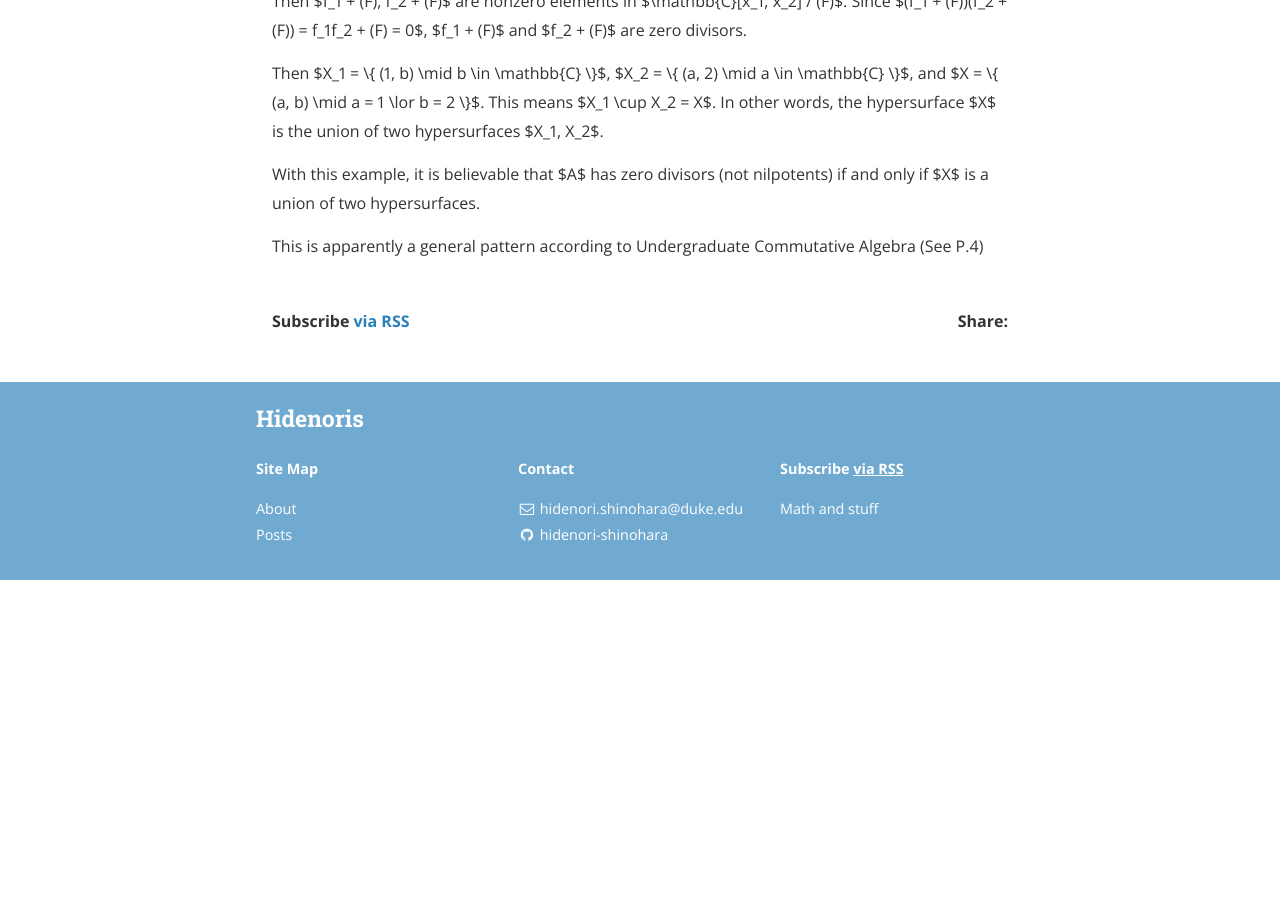
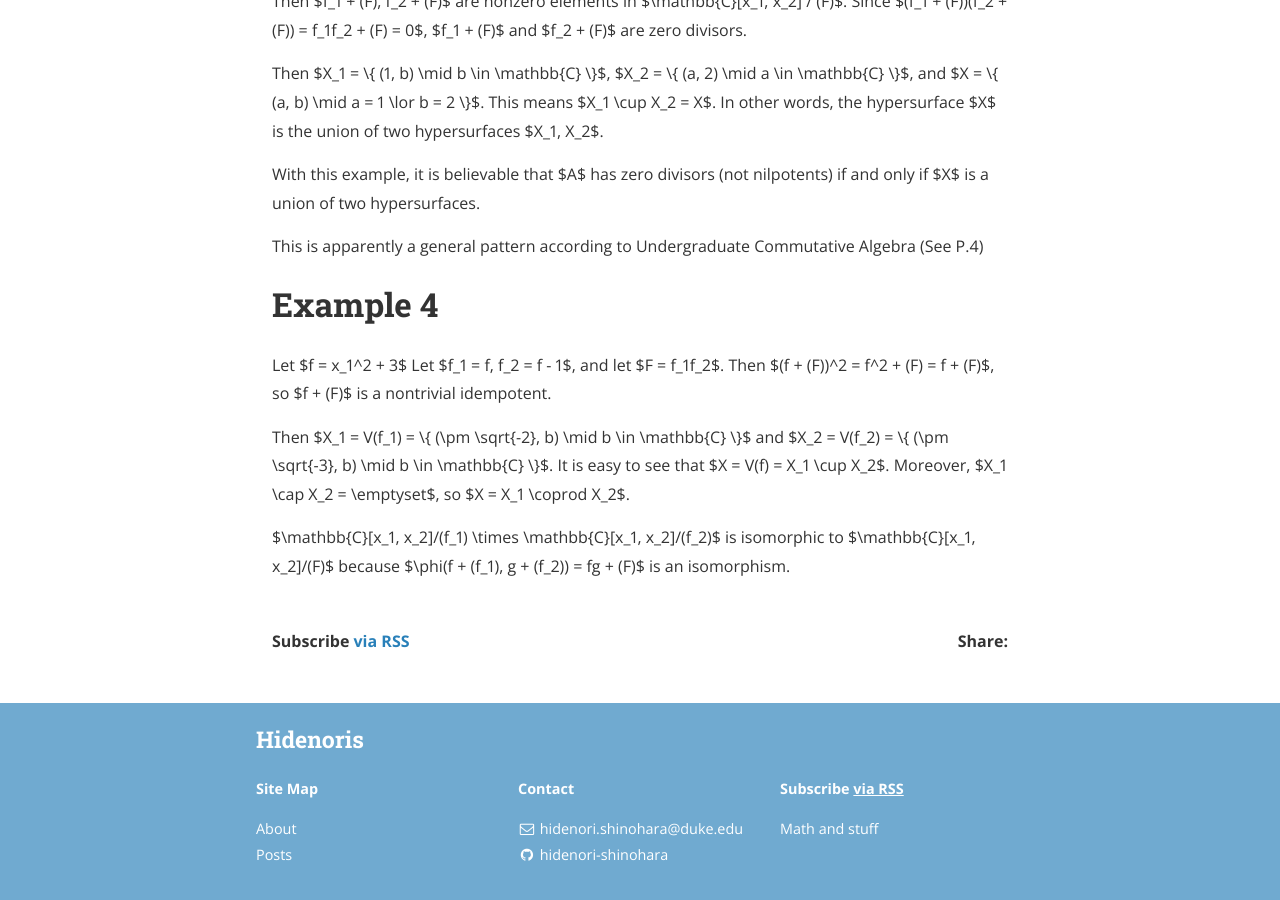
Before and after one commit to hidenori-shinohara/hidenori-shinohara.github.io, a Jekyll site: the page built from _posts/undergraduate_commutative_algebra/chapter0/2019-9-24-hypersurface-examples-0-5.md, in a window 1280 px wide and 900 px high, scrolled down 1505 px. Built offline with Jekyll 4.4.1, drawn with Linux system fonts in a browser that asks for light colours; nearby versions of some CDN libraries; before the commit the page ends 2085 px from its top, so only the background shows below that.

Commit message:
Add example 4

```diff
--- a/_posts/undergraduate_commutative_algebra/chapter0/2019-9-24-hypersurface-examples-0-5.md
+++ b/_posts/undergraduate_commutative_algebra/chapter0/2019-9-24-hypersurface-examples-0-5.md
@@ -58,3 +58,14 @@ In other words, the hypersurface $X$ is the union of two hypersurfaces $X_1, X_2
 With this example, it is believable that $A$ has zero divisors (not nilpotents) if and only if $X$ is a union of two hypersurfaces.
 
 This is apparently a general pattern according to Undergraduate Commutative Algebra (See P.4)
+
+# Example 4
+Let $f = x_1^2 + 3$
+Let $f_1 = f, f_2 = f - 1$, and let $F = f_1f_2$.
+Then $(f + (F))^2 = f^2 + (F) = f + (F)$, so $f + (F)$ is a nontrivial idempotent.
+
+Then $X_1 = V(f_1) = \\{ (\pm \sqrt{-2}, b) \mid b \in \mathbb{C} \\}$ and $X_2 = V(f_2) = \\{ (\pm \sqrt{-3}, b) \mid b \in \mathbb{C} \\}$.
+It is easy to see that $X = V(f) = X_1 \cup X_2$.
+Moreover, $X_1 \cap X_2 = \emptyset$, so $X = X_1 \coprod X_2$.
+
+$\mathbb{C}[x_1, x_2]/(f_1) \times \mathbb{C}[x_1, x_2]/(f_2)$ is isomorphic to $\mathbb{C}[x_1, x_2]/(F)$ because $\phi(f + (f_1), g + (f_2)) = fg + (F)$ is an isomorphism.
```
